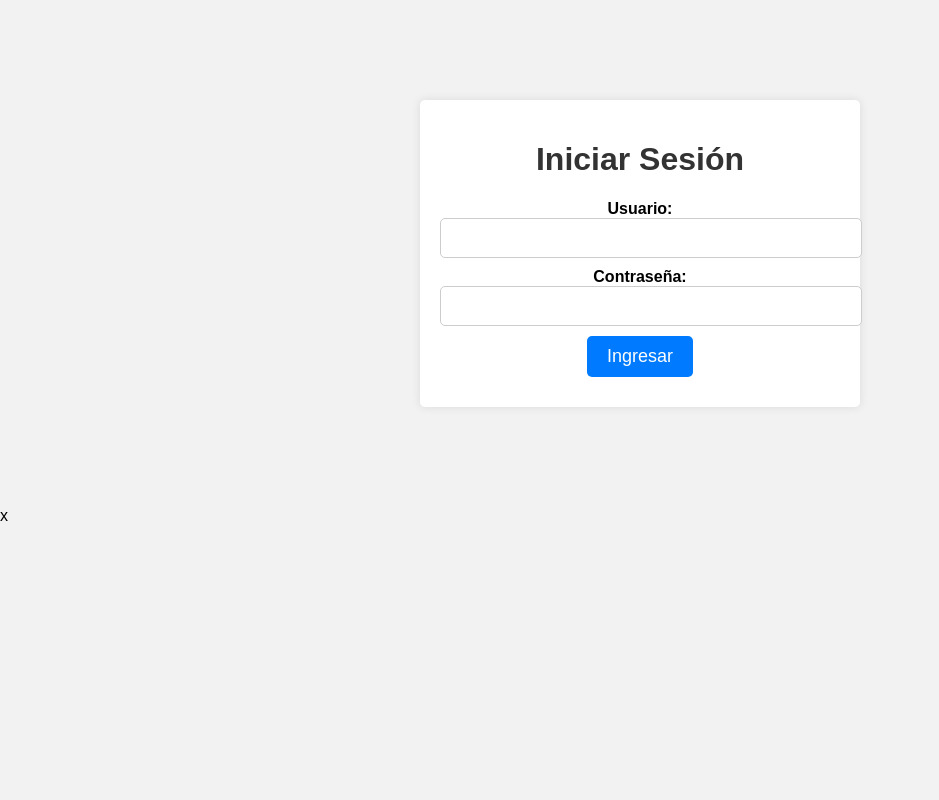
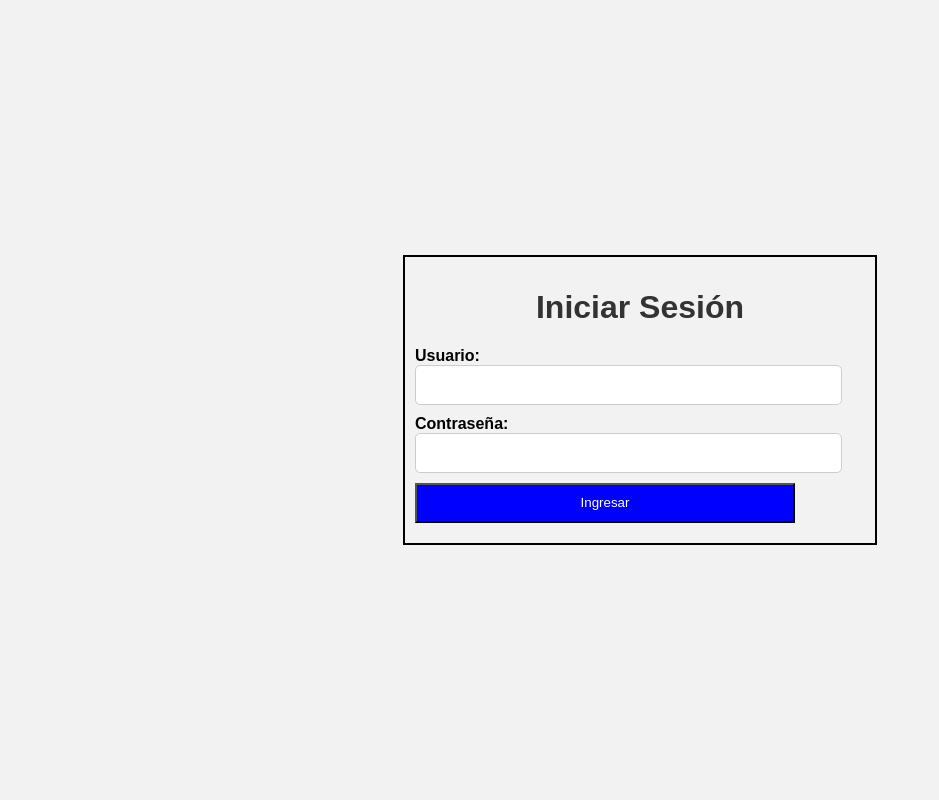
Before and after one commit to Stx31/primer-blog-front, a PHP site: page /login.html in a window 1280 px wide. Shown: the whole page, without its empty margins (0-939 px from the left). Run offline with PHP 8.4, Linux system fonts and the light colour scheme.

Commit message:
correciones conect vistas

```diff
--- a/index.html
+++ b/index.html
@@ -19,6 +19,8 @@
                 <BUtton class="btn">autores</BUtton>
             </a>
 
+            <a href="login.html">
+                <button class="btn">Cerrar sesion</button></a>
     </div>
     <div id="mensajes"></div>
     <script src="app.js"></script>
--- a/login.css
+++ b/login.css
@@ -1,21 +1,26 @@
 body {
+    font-family: Arial, sans-serif;
     background-color: #f2f2f2;
-    font-family: Arial, sans-serif;
     margin: 0;
     padding: 0;
+    display: flex;
+    justify-content: center;
+    align-items: center;
+    height: 100vh;
+
 }
 
 .container {
-    background-color: #fff;
-    border-radius: 5px;
-    box-shadow: 0 0 10px rgba(0, 0, 0, 0.1);
-    margin: 100px auto;
-    max-width: 400px;
-    padding: 20px;
-    text-align: center;
+    border: rgb(0, 0, 0) 2px solid;
+    width: 450px;
+    margin: 0 auto;
+    padding: 10px;
+
+
 }
 
 h1 {
+    text-align: center;
     color: #333;
 }
 
@@ -30,7 +35,7 @@ label {
 
 input[type="text"],
 input[type="password"] {
-    width: 100%;
+    width: 90%;
     padding: 10px;
     border: 1px solid #ccc;
     border-radius: 5px;
@@ -38,13 +43,11 @@ input[type="password"] {
 }
 
 button {
-    background-color: #007BFF;
-    border: none;
-    border-radius: 5px;
+    background-color: blue;
+    width: 380px;
+    height: 40px;
     color: #fff;
-    cursor: pointer;
-    font-size: 18px;
-    padding: 10px 20px;
+    padding: 5px 10px;
     transition: background-color 0.3s ease;
 }
 
--- a/login.html
+++ b/login.html
@@ -23,7 +23,7 @@
             </div>
         </form>
     </div>
-    x
+
     <script src="login.js"></script>
 </body>
 </html>
--- a/reg.js
+++ b/reg.js
@@ -16,7 +16,7 @@ function borrarDatosIngresadosYRedirigir() {
     document.getElementById("emailInput").value = "";
     document.getElementById("nameInput").value = "";
     document.getElementById("messageInput").value = "";
-    window.location.href = 'index.html';
+
 }
 
 function mostrarMensajes() {
```
